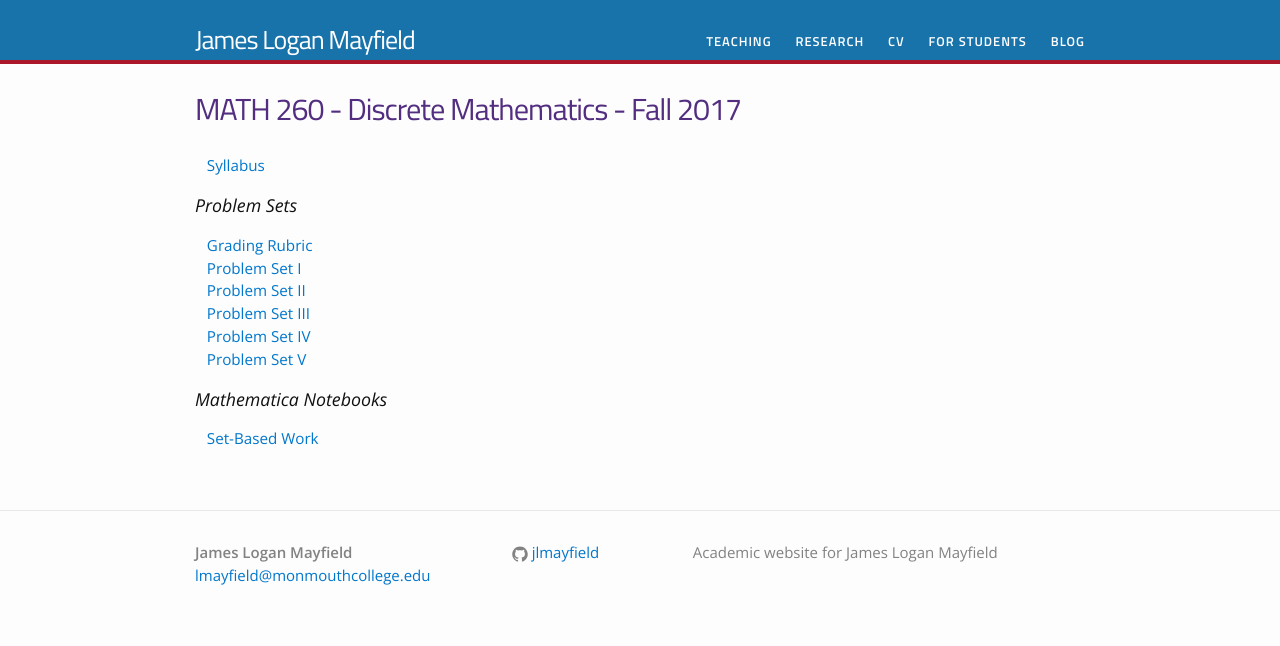
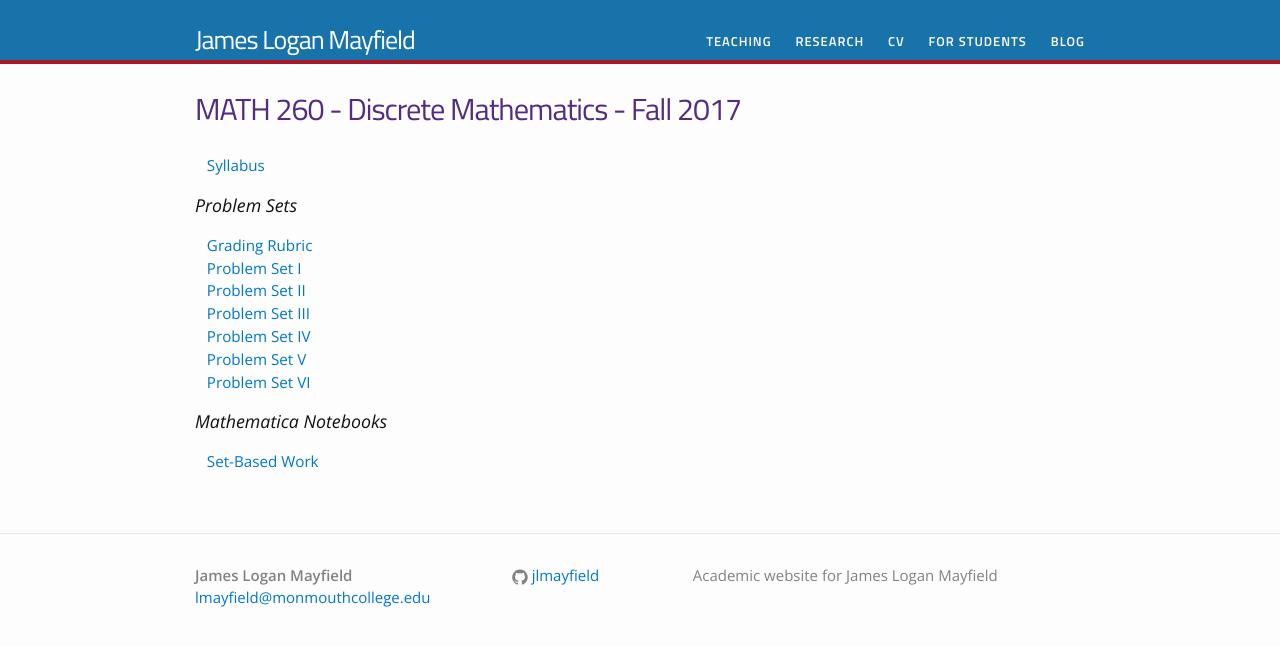
Before and after one commit to jlmayfield/jlmayfield.github.io, a Jekyll site: the page built from teaching/math260.md, in a window 1280 px wide. Shown: the top 646 px of the page. Built offline with Jekyll 4.4.1, drawn with Linux system fonts in a browser that asks for light colours.

Commit message:
fa17. math260. added pset6.

```diff
--- a/teaching/math260.md
+++ b/teaching/math260.md
@@ -14,6 +14,7 @@ permalink: /teaching/MATH260/
 &nbsp;&nbsp;&nbsp;[Problem Set III](/teaching/MATH260/problemsets/math260-pset3.pdf)
 &nbsp;&nbsp;&nbsp;[Problem Set IV](/teaching/MATH260/problemsets/math260-pset4.pdf)
 &nbsp;&nbsp;&nbsp;[Problem Set V](/teaching/MATH260/problemsets/math260-pset5.pdf)
+&nbsp;&nbsp;&nbsp;[Problem Set VI](/teaching/MATH260/problemsets/math260-pset6.pdf)
 
 
 ### Mathematica Notebooks
```
Also changed, not shown: 1 other file.
